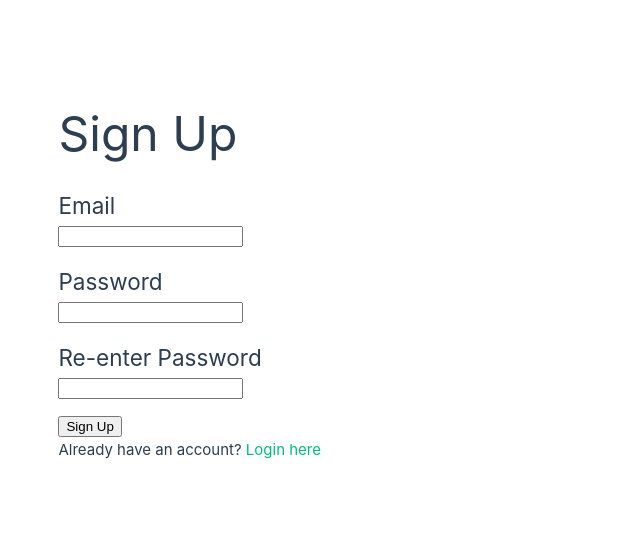
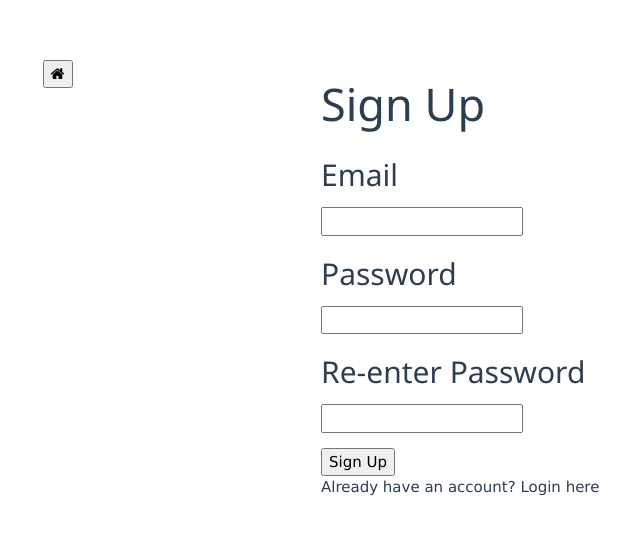
Before and after one commit to staten-island-tech/sql-project-monkey, a Vue app in the folder sql/: page /signup in a window 1280 px wide. Shown: the part 121-656 px from the top of the page, without its empty margins (319-959 px from the left). Built offline with nearby package versions, Linux system fonts and the light colour scheme.

Commit message:
home button added

```diff
--- a/sql/src/views/SignUpView.vue
+++ b/sql/src/views/SignUpView.vue
@@ -1,4 +1,14 @@
 <template>
+  <meta name="viewport" content="width=device-width, initial-scale=1" />
+  <link rel="stylesheet" href="https://www.w3schools.com/w3css/4/w3.css" />
+  <link
+    rel="stylesheet"
+    href="https://cdnjs.cloudflare.com/ajax/libs/font-awesome/4.7.0/css/font-awesome.min.css"
+  />
+  <a
+    ><RouterLink to="/home"
+      ><button class="back"><i class="fa fa-home"></i></button></RouterLink
+  ></a>
   <div class="signUp">
     <h1 class="title">Sign Up</h1>
     <form class="signUpForm">
```
